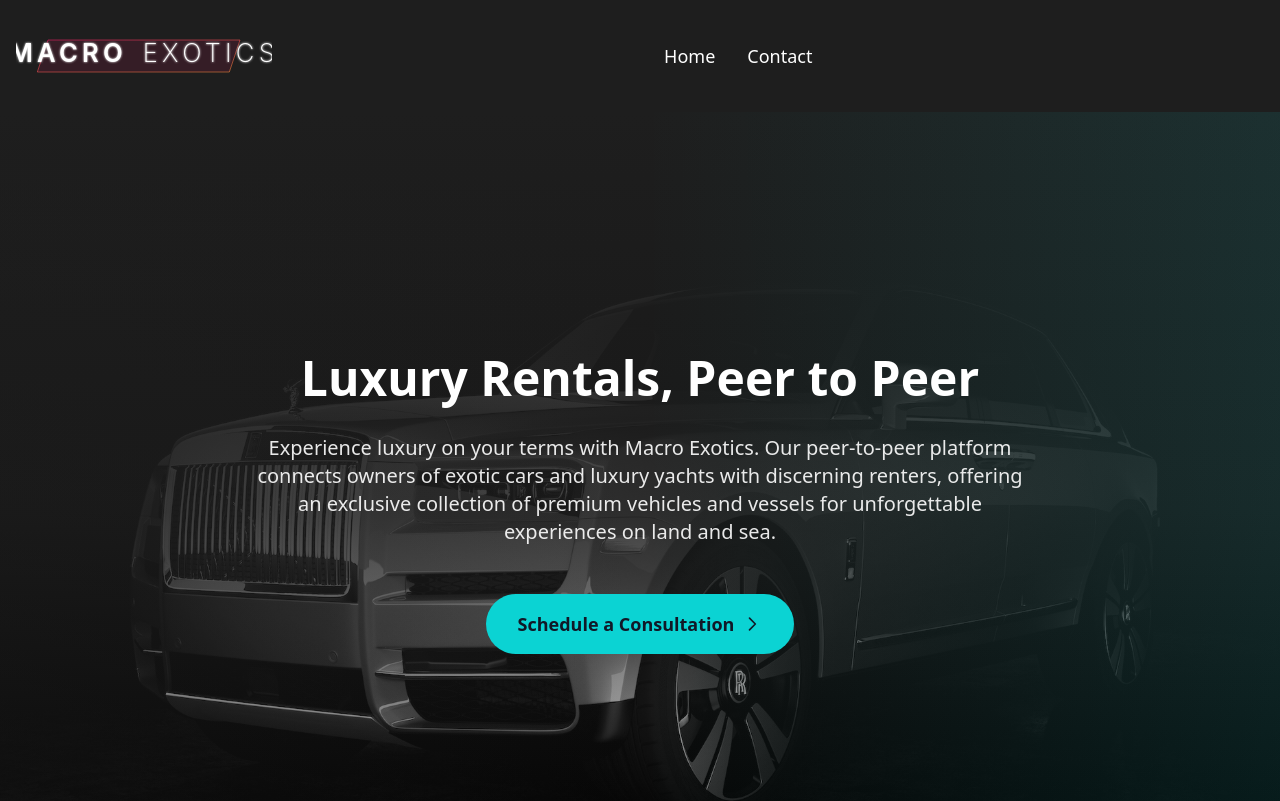
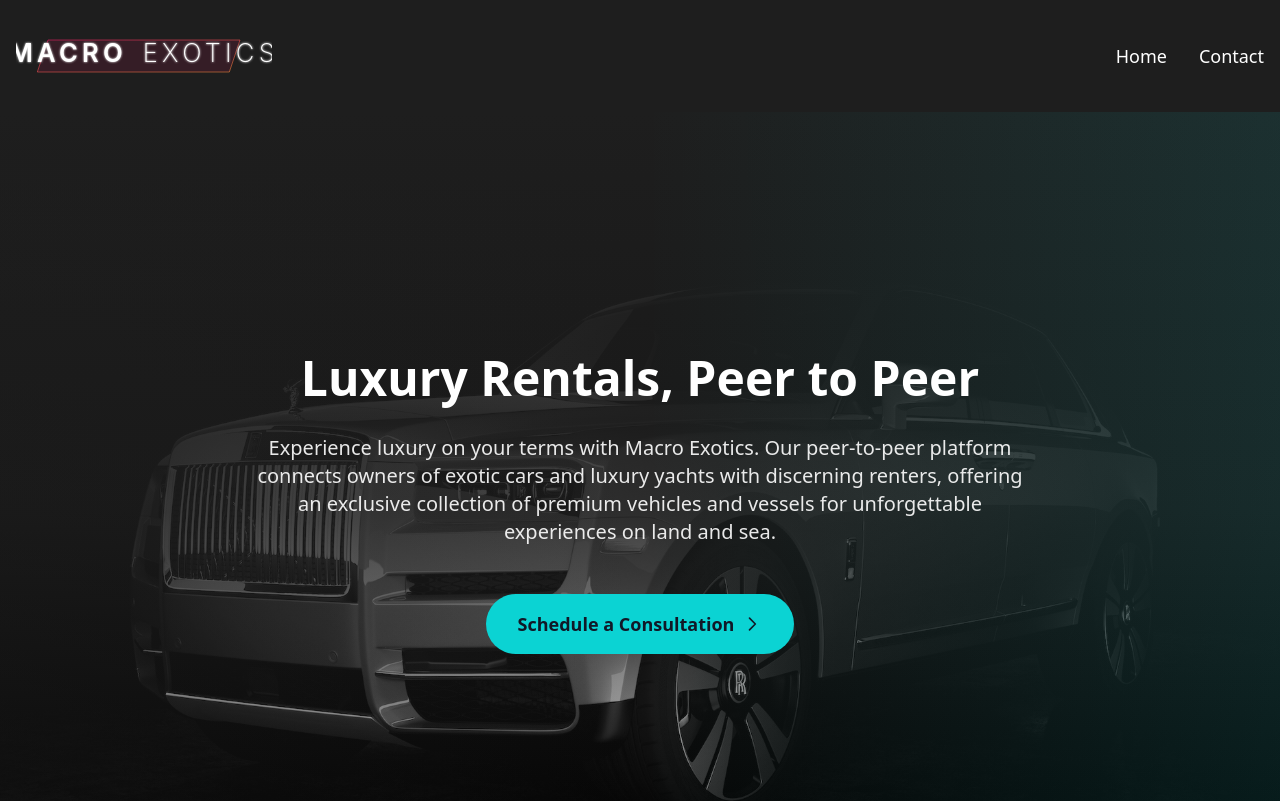
Before and after one commit to Allusion-Steven/ccc-landing-page, a SvelteKit app: page / in a window 1280 px wide. Shown: the top 801 px of the page. Built offline with nearby package versions, Linux system fonts and the light colour scheme.

Commit message:
fixed desktop nav placement

```diff
--- a/src/routes/+layout.svelte
+++ b/src/routes/+layout.svelte
@@ -74,7 +74,7 @@
 				}}
 			>
 				<div
-					class="flex flex-col space-y-6 px-4 py-6 text-center md:flex-row md:space-x-8 md:space-y-0 md:px-4 md:py-0"
+					class="flex flex-col space-y-6 px-4 py-6 text-center md:flex-row md:justify-end md:space-x-8 md:space-y-0 md:px-4 md:py-0"
 				>
 					<a
 						href="/"
```
